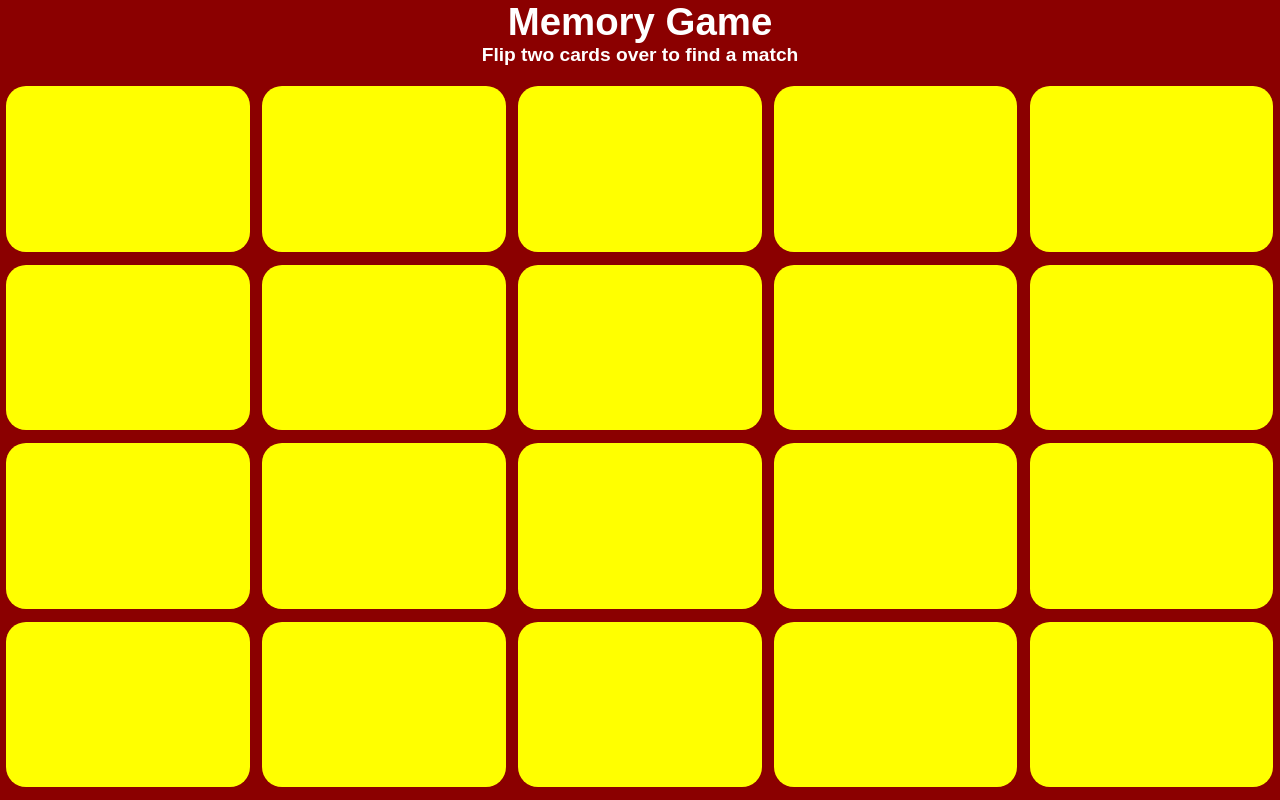
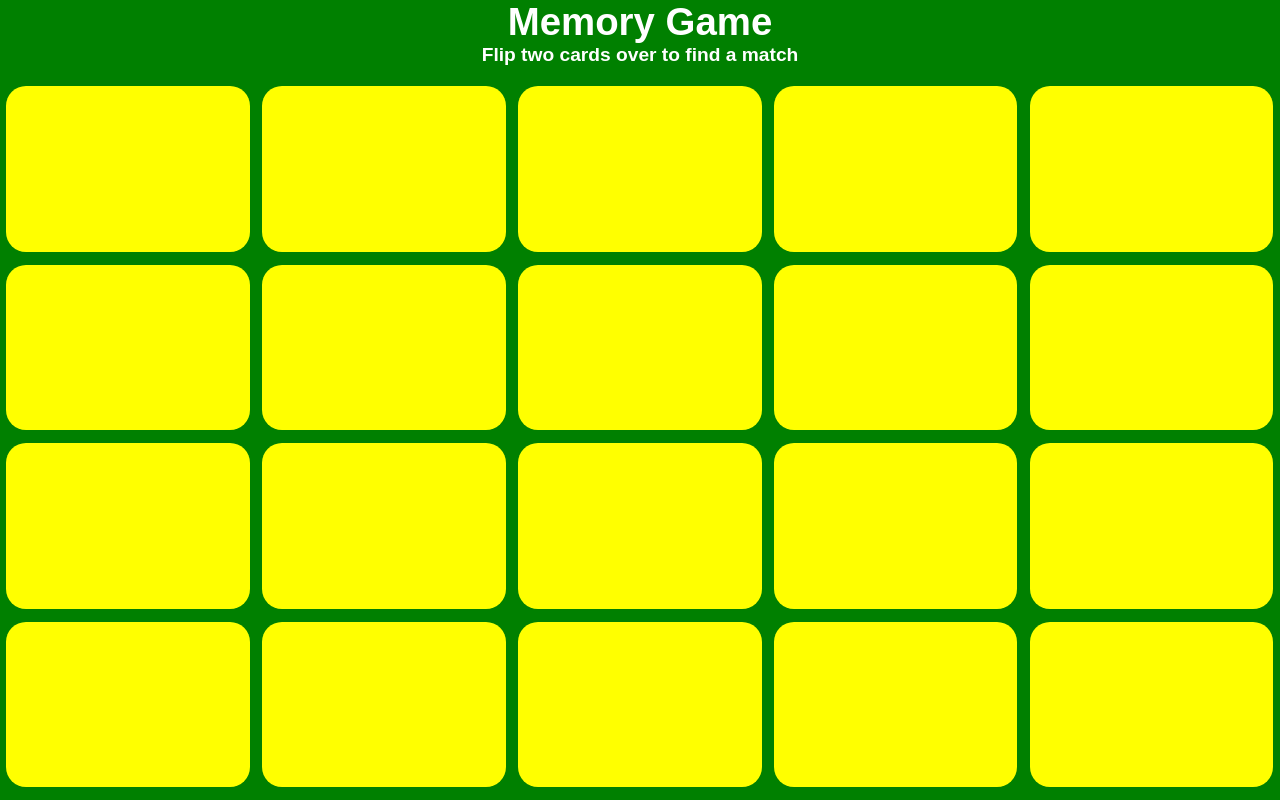
Before and after one commit to MoonTahoe/Memory, a website: page production-client/index.html in a window 1280 px wide. Drawn offline with Linux system fonts and the light colour scheme.

Commit message:
Changes the table color to green

```diff
--- a/production-client/css/style.css
+++ b/production-client/css/style.css
@@ -17,7 +17,7 @@ header
     margin-left: auto;
     margin-right: auto;
     height: 45px;
-    background-color: darkred;
+    background-color: green;
     height: 10%;
     color: white;
     text-align: center;
@@ -27,7 +27,7 @@ header
 section
 {
     width: 100%;
-    background-color: darkred;
+    background-color: green;
     margin-left: auto;
     margin-right: auto;
     height: 90%;
```
